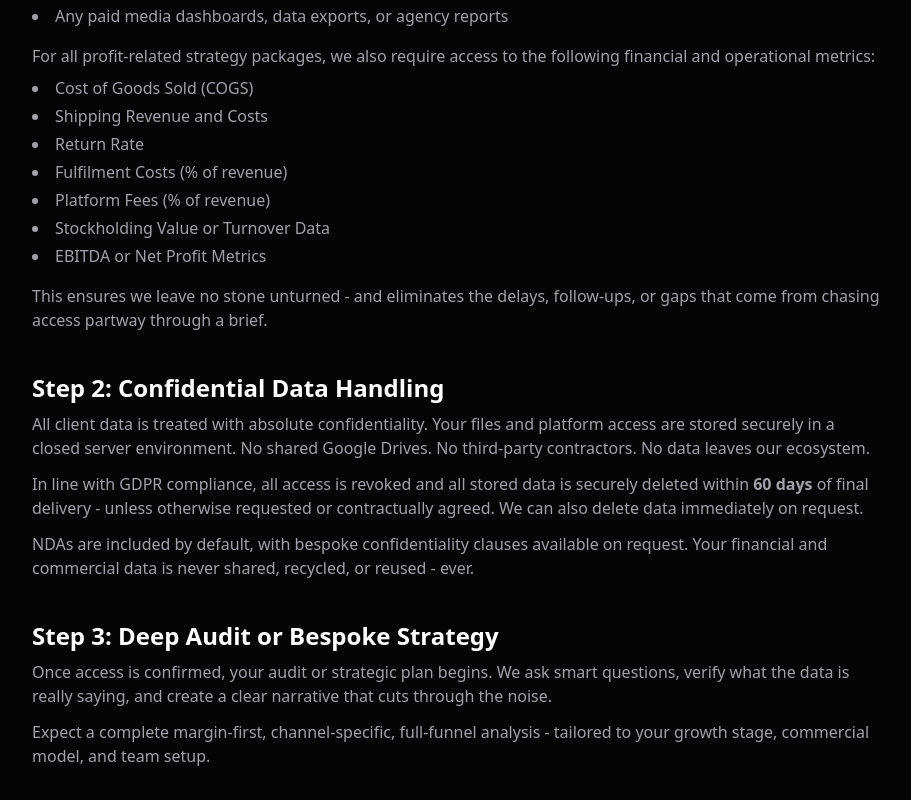
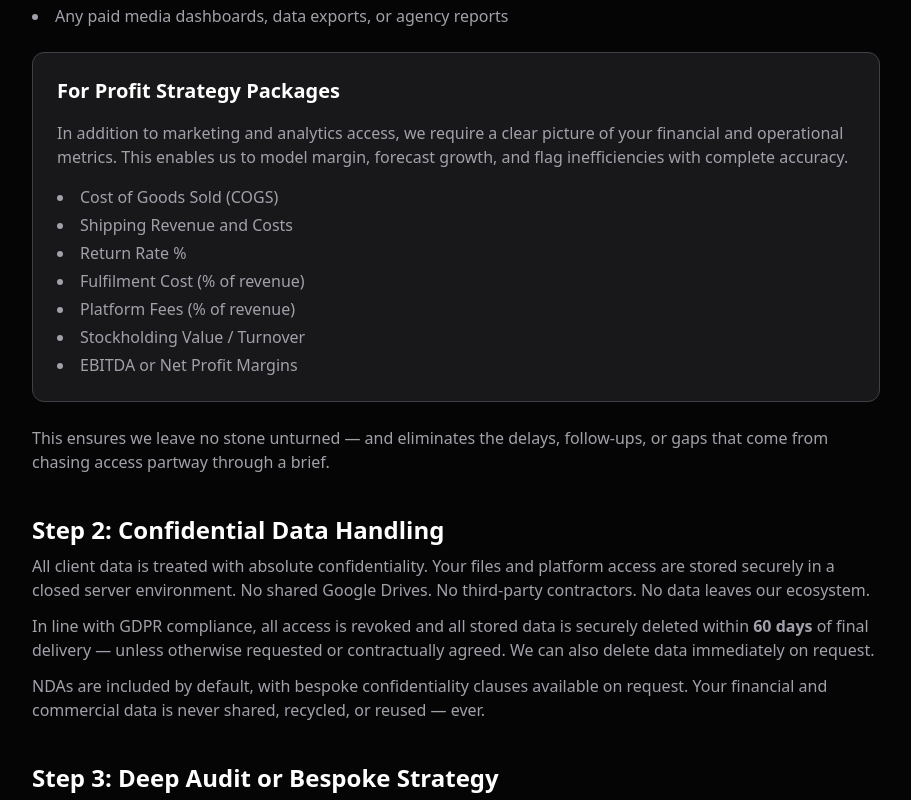
Before and after one commit to RetailSuccessCoach/retail-success-coach, a Next.js app: page /profit-strategy-process in a window 1280 px wide. Shown: the part 980-1780 px from the top of the page, without its empty margins (184-1095 px from the left). Built offline with nearby package versions, Linux system fonts and the light colour scheme.

Commit message:
Refine copy: replace double hyphens with en dashes or em dashes for brand tone consistency

```diff
--- a/src/app/profit-strategy-process/page.tsx
+++ b/src/app/profit-strategy-process/page.tsx
@@ -2,7 +2,7 @@ import React from "react";
 import Head from "next/head";
 import MainLayout from "@/components/layout/MainLayout";
 
-export default function ProfitStrategyProcesssPage() {
+export default function HowItWorksPage() {
   return (
     <>
       <Head>
@@ -44,20 +44,25 @@ export default function ProfitStrategyProcesssPage() {
                 <li>LTV / retention tracking tools</li>
                 <li>Any paid media dashboards, data exports, or agency reports</li>
               </ul>
-                <p className="text-zinc-400 mt-4">
-                  For all profit-related strategy packages, we also require access to the following financial and operational metrics:
+
+              <div className="bg-zinc-900 border border-zinc-700 rounded-xl p-6 mt-6">
+                <h3 className="text-xl font-semibold text-white mb-4">For Profit Strategy Packages</h3>
+                <p className="text-zinc-400 mb-4">
+                  In addition to marketing and analytics access, we require a clear picture of your financial and operational metrics. This enables us to model margin, forecast growth, and flag inefficiencies with complete accuracy.
                 </p>
-                <ul className="list-disc list-inside text-zinc-400 mt-2 space-y-1">
+                <ul className="list-disc list-inside text-zinc-400 space-y-1">
                   <li>Cost of Goods Sold (COGS)</li>
                   <li>Shipping Revenue and Costs</li>
-                  <li>Return Rate</li>
-                  <li>Fulfilment Costs (% of revenue)</li>
+                  <li>Return Rate %</li>
+                  <li>Fulfilment Cost (% of revenue)</li>
                   <li>Platform Fees (% of revenue)</li>
-                  <li>Stockholding Value or Turnover Data</li>
-                  <li>EBITDA or Net Profit Metrics</li>
+                  <li>Stockholding Value / Turnover</li>
+                  <li>EBITDA or Net Profit Margins</li>
                 </ul>
-                <p className="text-zinc-400 mt-4">
-                  This ensures we leave no stone unturned - and eliminates the delays, follow-ups, or gaps that come from chasing access partway through a brief.
+              </div>
+
+              <p className="text-zinc-400 mt-6">
+                This ensures we leave no stone unturned — and eliminates the delays, follow-ups, or gaps that come from chasing access partway through a brief.
               </p>
             </div>
 
@@ -67,10 +72,10 @@ export default function ProfitStrategyProcesssPage() {
                 All client data is treated with absolute confidentiality. Your files and platform access are stored securely in a closed server environment. No shared Google Drives. No third-party contractors. No data leaves our ecosystem.
               </p>
               <p className="text-zinc-400 mt-3">
-                  In line with GDPR compliance, all access is revoked and all stored data is securely deleted within <strong>60 days</strong> of final delivery - unless otherwise requested or contractually agreed. We can also delete data immediately on request.
+                In line with GDPR compliance, all access is revoked and all stored data is securely deleted within <strong>60 days</strong> of final delivery — unless otherwise requested or contractually agreed. We can also delete data immediately on request.
               </p>
               <p className="text-zinc-400 mt-3">
-                  NDAs are included by default, with bespoke confidentiality clauses available on request. Your financial and commercial data is never shared, recycled, or reused - ever.
+                NDAs are included by default, with bespoke confidentiality clauses available on request. Your financial and commercial data is never shared, recycled, or reused — ever.
               </p>
             </div>
 
@@ -80,14 +85,14 @@ export default function ProfitStrategyProcesssPage() {
                 Once access is confirmed, your audit or strategic plan begins. We ask smart questions, verify what the data is really saying, and create a clear narrative that cuts through the noise.
               </p>
               <p className="text-zinc-400 mt-3">
-                  Expect a complete margin-first, channel-specific, full-funnel analysis - tailored to your growth stage, commercial model, and team setup.
+                Expect a complete margin-first, channel-specific, full-funnel analysis — tailored to your growth stage, commercial model, and team setup.
               </p>
             </div>
 
             <div>
               <h2 className="text-2xl font-semibold mb-2">Step 4: Delivery & Walkthrough</h2>
               <p className="text-zinc-400">
-                  We don’t just send you a deck - we take you through it in detail. You'll receive a branded PDF with strategic priorities segmented into: Fix / Scale / Stop. No fluff. Just the roadmap.
+                We don’t just send you a deck — we take you through it in detail. You'll receive a branded PDF with strategic priorities segmented into: Fix / Scale / Stop. No fluff. Just the roadmap.
               </p>
               <p className="text-zinc-400 mt-3">
                 Every output is built to be executed by a founder, in-house team, or external agency with no ambiguity.
@@ -107,7 +112,7 @@ export default function ProfitStrategyProcesssPage() {
                 We do things properly. That means no blurred lines, no assumptions, and no surface-level reporting. Every interaction, insight and deliverable is built with care, precision, and respect.
               </p>
               <p className="text-zinc-400 mt-3">
-                  Your business isn’t ordinary - so our process never is. If you want a partner who brings clarity, protects your data, and thinks two steps ahead, you’re in the right place.
+                Your business isn’t ordinary — so our process never is. If you want a partner who brings clarity, protects your data, and thinks two steps ahead, you’re in the right place.
               </p>
             </div>
           </div>
```
Lines whose indentation alone changed are shown as unchanged.
